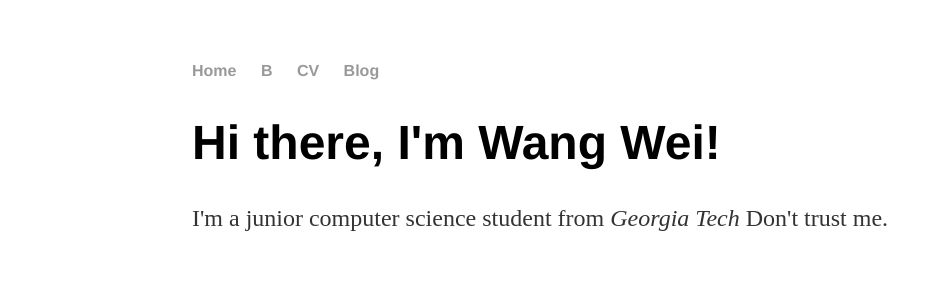
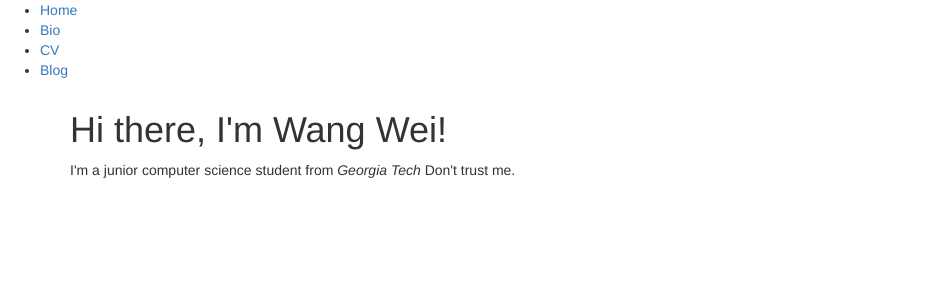
Before and after one commit to wwang414/wwang414.github.io, a Jekyll site: the page built from index.html, in a window 1280 px wide. Shown: the top 300 px of the page, without its empty margins (0-925 px from the left). Built offline with Jekyll 4.4.1, drawn with Linux system fonts in a browser that asks for light colours.

Commit message:
Update default.html

```diff
--- a/_layouts/default.html
+++ b/_layouts/default.html
@@ -3,13 +3,14 @@
 		<head>
 			<title>{{ page.title }}</title>
 			<!-- link to main stylesheet -->
-			<link rel="stylesheet" type="text/css" href="/css/main.css">
+			<!-- Latest compiled and minified CSS -->
+                        <link rel="stylesheet" href="https://maxcdn.bootstrapcdn.com/bootstrap/3.3.7/css/bootstrap.min.css" integrity="sha384-BVYiiSIFeK1dGmJRAkycuHAHRg32OmUcww7on3RYdg4Va+PmSTsz/K68vbdEjh4u" crossorigin="anonymous">
 		</head>
 		<body>
 			<nav>
 	    		<ul>
 	        		<li><a href="/">Home</a></li>
-		        	<li><a href="/about">B</a></li>
+		        	<li><a href="/about">Bio</a></li>
 	        		<li><a href="/cv">CV</a></li>
 	        		<li><a href="/blog">Blog</a></li>
 	    		</ul>
```
